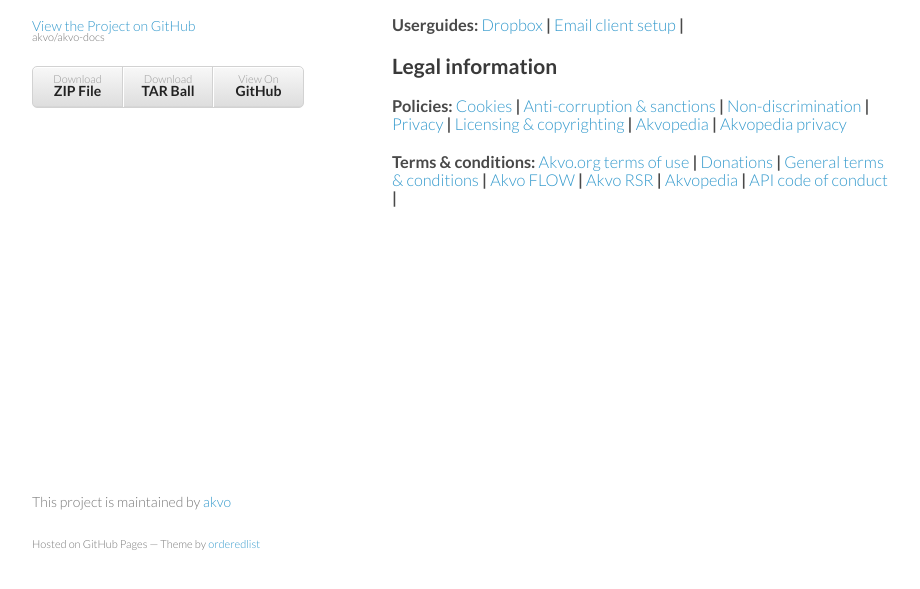
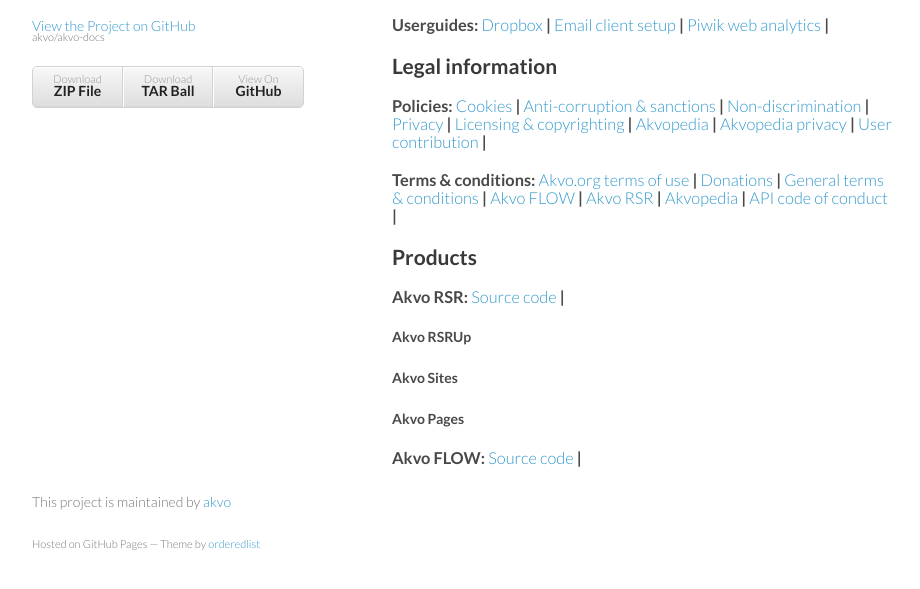
Before and after one commit to akvo/akvo-docs, a plain HTML site: page index.html in a window 1280 px wide. Shown: the part 177-766 px from the top of the page, without its empty margins (178-1098 px from the left). Drawn offline with Linux system fonts and the light colour scheme.

Commit message:
Create gh-pages branch via GitHub

```diff
--- a/index.html
+++ b/index.html
@@ -37,17 +37,34 @@
 <a name="internal-it" class="anchor" href="#internal-it"><span class="octicon octicon-link"></span></a>Internal IT</h2>
 
 <h3>
-<a name="userguides-dropbox--email-client-setup-" class="anchor" href="#userguides-dropbox--email-client-setup-"><span class="octicon octicon-link"></span></a>Userguides: <a href="https://www.dropbox.com/sh/uma8bfk0wd3rrsh/AAApV55D0tXYZfAVp9uN4PMQa?dl=0">Dropbox</a> | <a href="https://www.dropbox.com/sh/tgj0ls3i317whke/AACYyie6mhyGzSsmNf-oOqpva?dl=0">Email client setup</a> |</h3>
+<a name="userguides-dropbox--email-client-setup---piwik-web-analytics-" class="anchor" href="#userguides-dropbox--email-client-setup---piwik-web-analytics-"><span class="octicon octicon-link"></span></a>Userguides: <a href="https://www.dropbox.com/sh/uma8bfk0wd3rrsh/AAApV55D0tXYZfAVp9uN4PMQa?dl=0">Dropbox</a> | <a href="https://www.dropbox.com/sh/tgj0ls3i317whke/AACYyie6mhyGzSsmNf-oOqpva?dl=0">Email client setup</a> |  <a href="http://piwik.org/docs/#statistics-analysis">Piwik web analytics</a> |</h3>
 
 <h2>
 <a name="legal-information" class="anchor" href="#legal-information"><span class="octicon octicon-link"></span></a>Legal information</h2>
 
 <h3>
-<a name="policies--cookies--anti-corruption--sanctions--non-discrimination--privacy--licensing--copyrighting--akvopedia--akvopedia-privacy" class="anchor" href="#policies--cookies--anti-corruption--sanctions--non-discrimination--privacy--licensing--copyrighting--akvopedia--akvopedia-privacy"><span class="octicon octicon-link"></span></a>Policies:  <a href="http://akvo.org/help/akvo-policies-and-terms-2/akvo-terms-of-use/cookie-policy/">Cookies</a> | <a href="http://akvo.org/help/akvo-policies-and-terms-2/anti-corruption-and-sanction-policy/">Anti-corruption &amp; sanctions</a> | <a href="http://akvo.org/help/akvo-policies-and-terms-2/akvo-non-discrimination-policy/">Non-discrimination</a> | <a href="http://akvo.org/help/akvo-policies-and-terms-2/akvo-privacy-policy/">Privacy</a> | <a href="http://akvo.org/help/akvo-policies-and-terms-2/akvo-licensing-and-copyrights/">Licensing &amp; copyrighting</a> | <a href="http://akvopedia.org/wiki/Akvopedia:Policies_and_guidelines">Akvopedia</a> | <a href="http://akvopedia.org/wiki/Akvopedia:Privacy_policy">Akvopedia privacy</a>
-</h3>
+<a name="policies--cookies--anti-corruption--sanctions--non-discrimination--privacy--licensing--copyrighting--akvopedia--akvopedia-privacy--user-contribution-" class="anchor" href="#policies--cookies--anti-corruption--sanctions--non-discrimination--privacy--licensing--copyrighting--akvopedia--akvopedia-privacy--user-contribution-"><span class="octicon octicon-link"></span></a>Policies:  <a href="http://akvo.org/help/akvo-policies-and-terms-2/akvo-terms-of-use/cookie-policy/">Cookies</a> | <a href="http://akvo.org/help/akvo-policies-and-terms-2/anti-corruption-and-sanction-policy/">Anti-corruption &amp; sanctions</a> | <a href="http://akvo.org/help/akvo-policies-and-terms-2/akvo-non-discrimination-policy/">Non-discrimination</a> | <a href="http://akvo.org/help/akvo-policies-and-terms-2/akvo-privacy-policy/">Privacy</a> | <a href="http://akvo.org/help/akvo-policies-and-terms-2/akvo-licensing-and-copyrights/">Licensing &amp; copyrighting</a> | <a href="http://akvopedia.org/wiki/Akvopedia:Policies_and_guidelines">Akvopedia</a> | <a href="http://akvopedia.org/wiki/Akvopedia:Privacy_policy">Akvopedia privacy</a> | <a href="http://akvo.org/user-contribution-policy/">User contribution</a> |</h3>
 
 <h3>
 <a name="terms--conditions--akvoorg-terms-of-use--donations--general-terms--conditions--akvo-flow--akvo-rsr--akvopedia--api-code-of-conduct-" class="anchor" href="#terms--conditions--akvoorg-terms-of-use--donations--general-terms--conditions--akvo-flow--akvo-rsr--akvopedia--api-code-of-conduct-"><span class="octicon octicon-link"></span></a>Terms &amp; conditions:  <a href="http://akvo.org/help/akvo-policies-and-terms-2/akvo-terms-of-use/">Akvo.org terms of use</a> | <a href="http://akvo.org/help/akvo-donation-policy/">Donations</a> | <a href="http://akvo.org/help/akvo-policies-and-terms-2/akvo-general-terms-and-conditions/">General terms &amp; conditions</a> | <a href="http://akvo.org/help/akvo-policies-and-terms-2/akvo-general-terms-and-conditions/exhibit-a-akvo-flow-services-and-support-terms-and-conditions/">Akvo FLOW</a> | <a href="http://akvo.org/help/akvo-policies-and-terms-2/akvo-general-terms-and-conditions/exhibit-b-akvo-rsr-services-and-support-terms-and-conditions/">Akvo RSR</a> | <a href="http://akvo.org/help/akvo-policies-and-terms-2/akvo-general-terms-and-conditions/exhibit-c-akvopedia-services-and-support-terms-and-conditions/">Akvopedia</a> | <a href="http://akvo.org/help/api-code-of-conduct/">API code of conduct</a> |</h3>
+
+<h2>
+<a name="products" class="anchor" href="#products"><span class="octicon octicon-link"></span></a>Products</h2>
+
+<h3>
+<a name="akvo-rsr--source-code-" class="anchor" href="#akvo-rsr--source-code-"><span class="octicon octicon-link"></span></a>Akvo RSR:  <a href="https://github.com/akvo/akvo-rsr">Source code</a> |</h3>
+
+<h4>
+<a name="akvo-rsrup" class="anchor" href="#akvo-rsrup"><span class="octicon octicon-link"></span></a>Akvo RSRUp</h4>
+
+<h4>
+<a name="akvo-sites" class="anchor" href="#akvo-sites"><span class="octicon octicon-link"></span></a>Akvo Sites</h4>
+
+<h4>
+<a name="akvo-pages" class="anchor" href="#akvo-pages"><span class="octicon octicon-link"></span></a>Akvo Pages</h4>
+
+<h3>
+<a name="akvo-flow--source-code-" class="anchor" href="#akvo-flow--source-code-"><span class="octicon octicon-link"></span></a>Akvo FLOW:  <a href="https://github.com/akvo/akvo-flow">Source code</a> |</h3>
       </section>
       <footer>
         <p>This project is maintained by <a href="https://github.com/akvo">akvo</a></p>
```
Also changed, not shown: params.json (+1 -1 lines).
